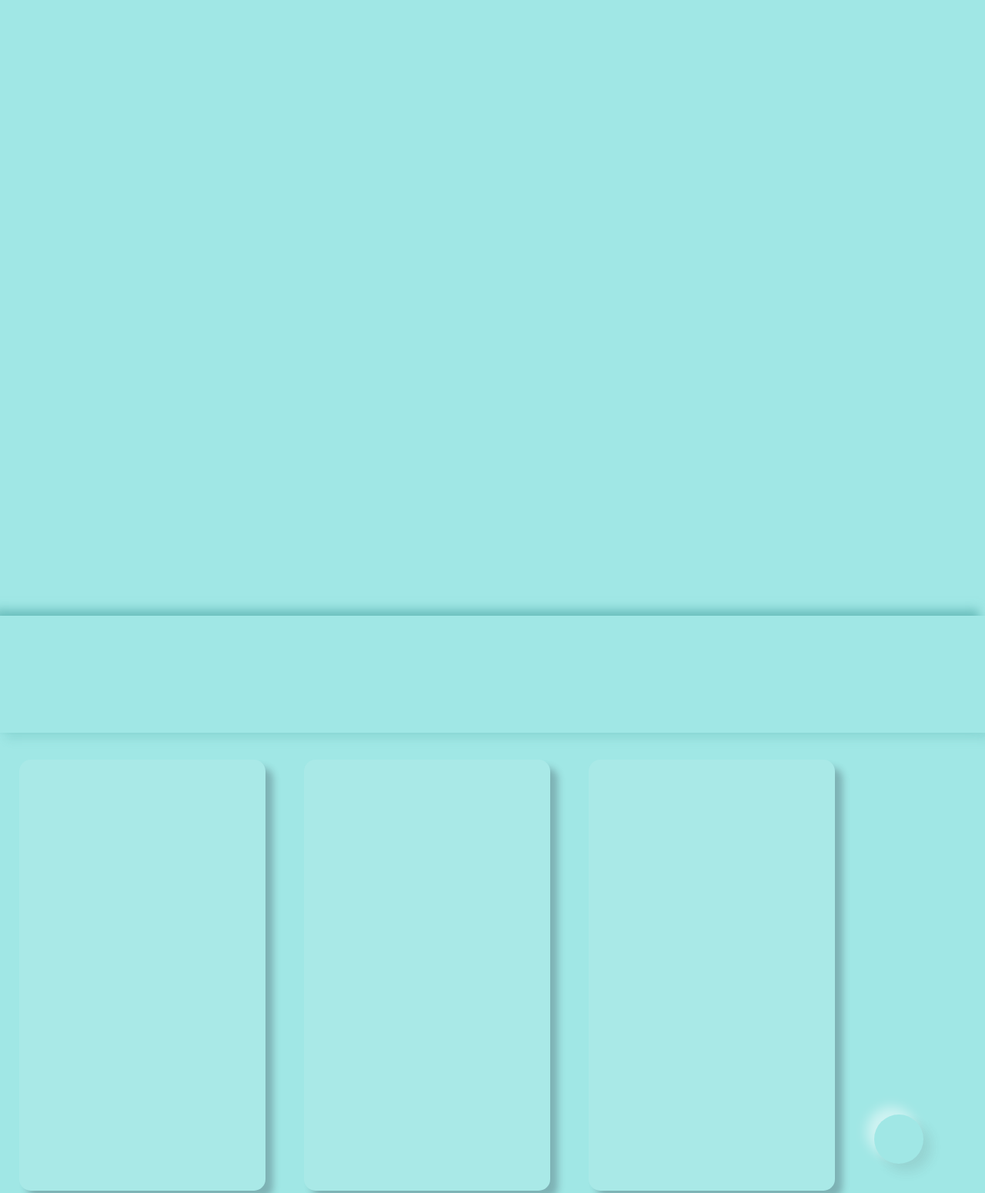
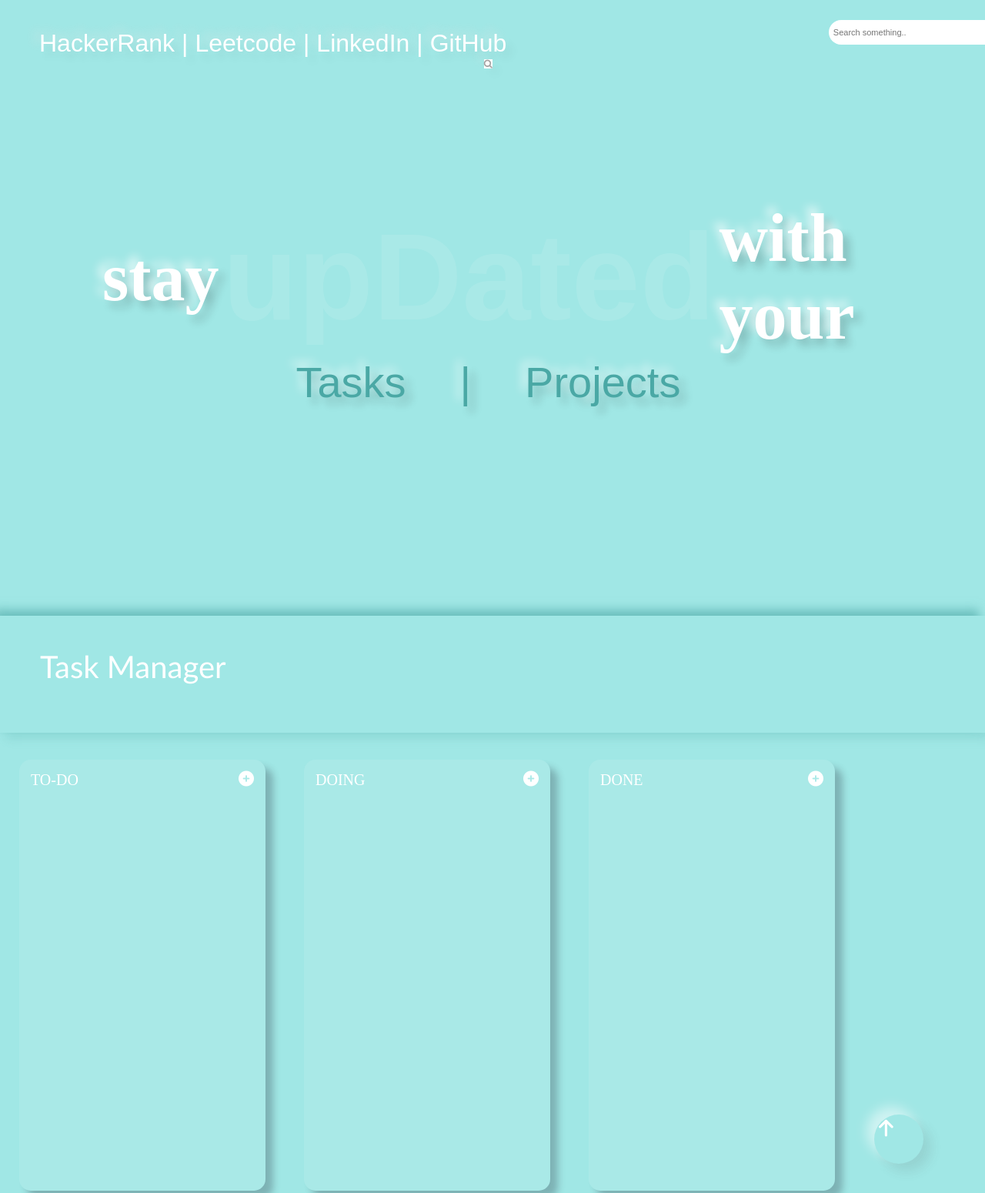
Before and after one commit to snehaGit21/To-Do-App, a plain HTML site: page index.html in a window 1280 px wide. Shown: the top 1550 px of the page at 77% size. Drawn offline with Linux system fonts and the light colour scheme.

Commit message:
Update index.html

```diff
--- a/index.html
+++ b/index.html
@@ -7,20 +7,72 @@
     <meta name="viewport" content="width=device-width, initial-scale=1.0">
     <title>Document</title>
     <link rel="stylesheet" href="style.css">
+    <link rel="preconnect" href="https://fonts.googleapis.com">
+    <link rel="preconnect" href="https://fonts.gstatic.com" crossorigin>
+    <link href="https://fonts.googleapis.com/css2?family=Merriweather+Sans:wght@300&display=swap" rel="stylesheet">
+    <script src="https://kit.fontawesome.com/bb699e6aa0.js" crossorigin="anonymous"></script>
+    <link rel="stylesheet" href="https://cdnjs.cloudflare.com/ajax/libs/font-awesome/4.7.0/css/font-awesome.min.css">
 </head>
 
 <body>
+
     <div class="first-page">
-        <div class="navbar"></div>
-        <div class="container"></div>
+        <div class="navbar">
+            <ul>
+                <li><a href="https://www.hackerrank.com/ksneha0498?hr_r=1">HackerRank</a></li>
+                <li>|</li>
+                <li><a href="https://leetcode.com/sneha_0427/">Leetcode</a></li>
+                <li>|</li>
+                <li><a href="https://www.linkedin.com/in/kumarisneha/">LinkedIn</a></li>
+                <li>|</li>
+                <li><a href="https://github.com/snehaGit21">GitHub</a></li>
+                <li><input type="text" class="search" placeholder="Search something..">
+                    <i class="fa fa-search" id="search"></i>
+                </li>
+            </ul>
+        </div>
+        <div class="container">
+            <div class="tagline">
+                <h2>stay </h2>
+                <h1>upDated </h1>
+                <h2>with your</h2>
+            </div>
+            <ul class="main-options">
+                <li class="tasks">Tasks</li>
+                <li>|</li>
+                <li class="projects">Projects</li>
+            </ul>
+        </div>
     </div>
     <div class="second-page">
-        <div class="title-task"></div>
+        <div class="title-task">
+            <p>Task Manager</p>
+        </div>
         <div class="templates">
-            <div class="to-do"></div>
-            <div class="doing"></div>
-            <div class="done"></div>
-            <div class="goto-main-page"></div>
+            <div class="to-do">
+                <div class="to-do-title">
+                    <div>TO-DO</div>
+                    <i class="fas fa-plus-circle" id="add-btn"></i>
+                </div>
+                <div class="to-do-grid">
+                </div>
+            </div>
+            <div class="doing">
+                <div class="doing-title">
+                    <div>DOING</div>
+                    <i class="fas fa-plus-circle"></i>
+                </div>
+                <div class="doing-grid"></div>
+            </div>
+            <div class="done">
+                <div class="done-title">
+                    <div>DONE</div>
+                    <i class="fas fa-plus-circle"></i>
+                </div>
+                <div class="done-grid"></div>
+            </div>
+            <div class="goto-main-page"><i class="fas fa-arrow-up fa-2x" id="up-arrow"></i>
+            </div>
         </div>
     </div>
     <div class="third-page">
```
